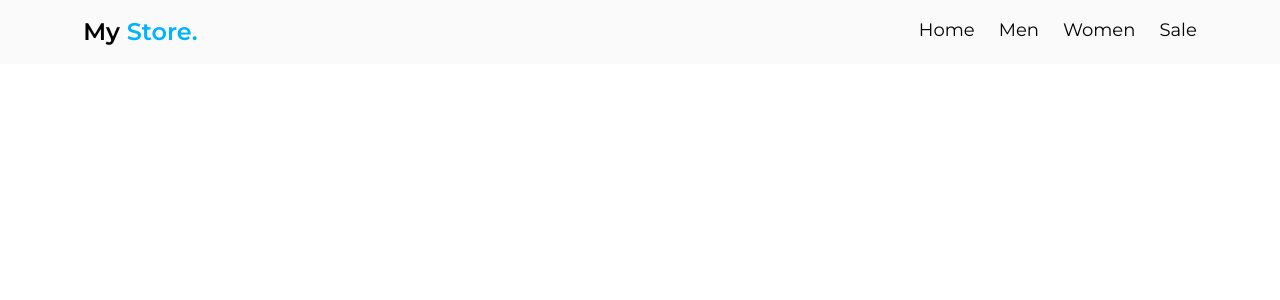
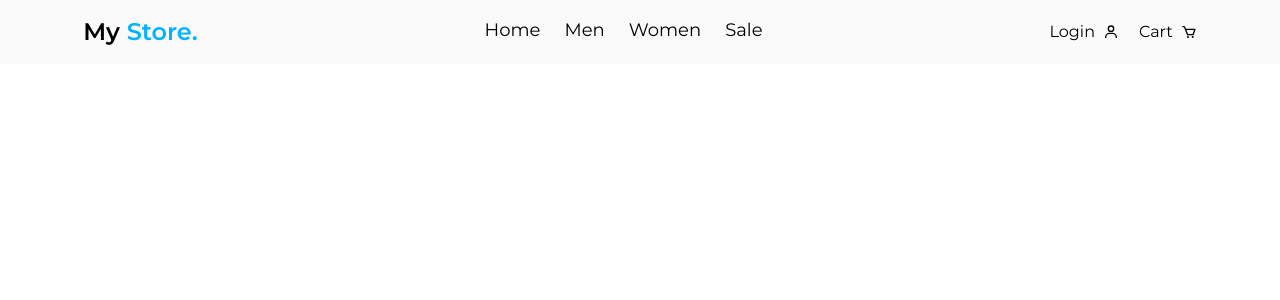
Before and after one commit to gift56/fitness_shop, a React (Vite) app: page / in a window 1280 px wide. Shown: the top 300 px of the page. Built offline with nearby package versions, Linux system fonts and the light colour scheme.

Commit message:
almost done with desktop

```diff
--- a/src/components/Header.jsx
+++ b/src/components/Header.jsx
@@ -1,4 +1,5 @@
 import React from "react";
+import { BiUser, BiCart } from "react-icons/bi";
 import { Link } from "react-scroll";
 
 const Header = () => {
@@ -20,6 +21,18 @@ const Header = () => {
       text: "Sale",
     },
   ];
+
+  const cartIcons = [
+    {
+      icon: <BiUser />,
+      text: "Login",
+    },
+    {
+      icon: <BiCart />,
+      text: "Cart",
+    },
+  ];
+
   return (
     <header className="sticky top-0 bg-[#FAFAFA] z-10">
       <div className="container">
@@ -42,6 +55,14 @@ const Header = () => {
               </Link>
             ))}
           </nav>
+          <div className="flex gap-5 items-center">
+            {cartIcons.map(({ icon, text }, i) => (
+              <div className="flex items-center gap-2" key={i}>
+                <span>{text}</span>
+                {icon}
+              </div>
+            ))}
+          </div>
         </div>
       </div>
     </header>
```
